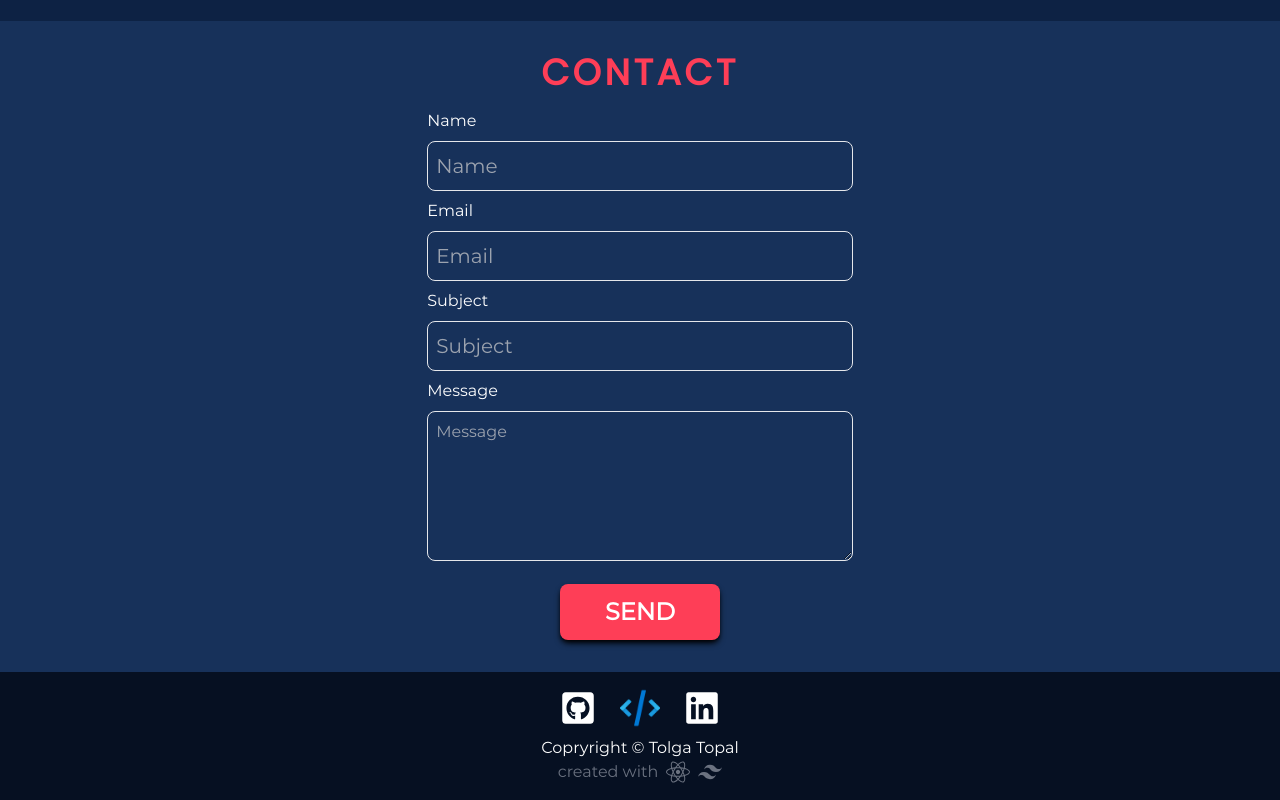
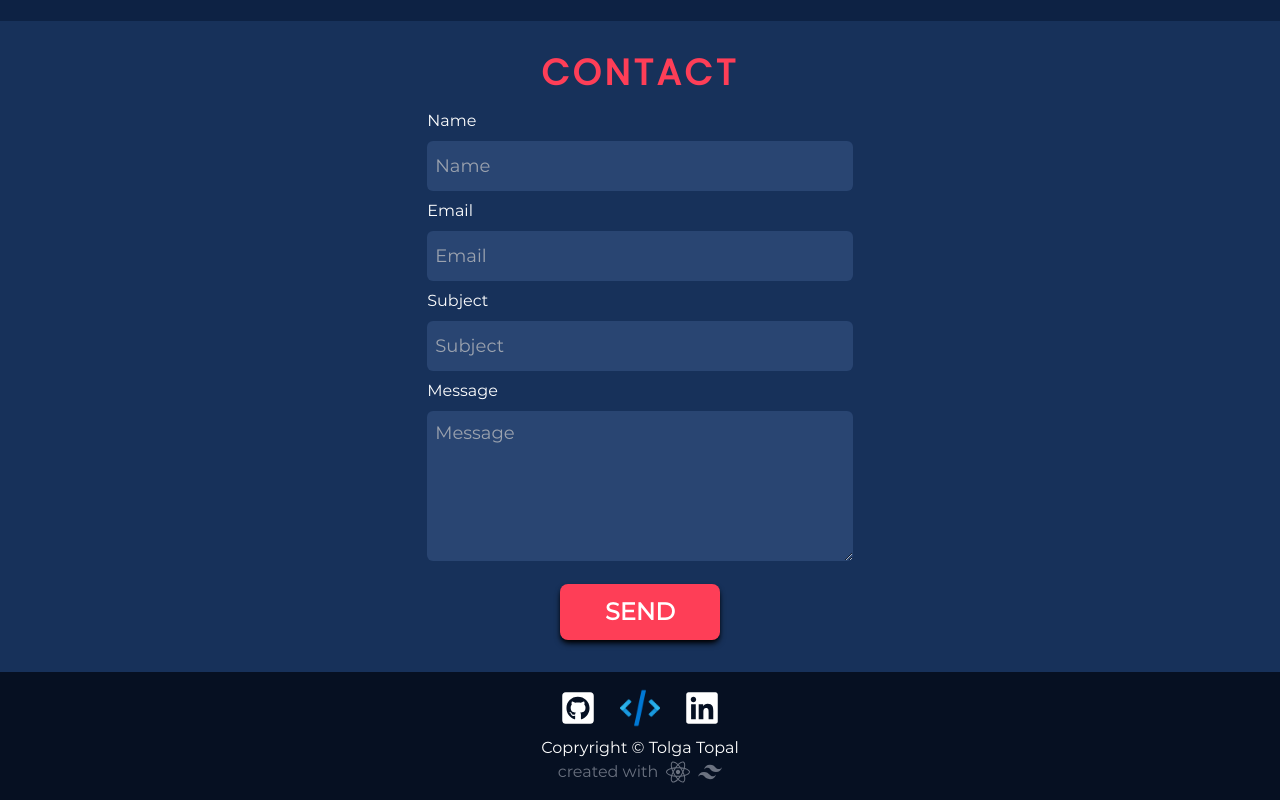
Before and after one commit to Torsoto/Portfolio, a React (Create React App) app: page / in a window 1280 px wide. Shown: the part 3369-4169 px from the top of the page. Built offline with nearby package versions, Linux system fonts and the light colour scheme.

Commit message:
changed contact design

```diff
--- a/src/components/Contact.jsx
+++ b/src/components/Contact.jsx
@@ -29,7 +29,7 @@ const Contact = () => {
                     type="text"
                     name="Name"
                     placeholder="Name"
-                    className="text-white w-full h-[50px] text-xl p-2 appearance-none border outline-none focus:outline-none bg-[#17315a] rounded-lg focus:bg-[#122444] "
+                    className="text-white w-full h-[50px] text-lg p-2 appearance-none border-none outline-none focus:outline-none bg-[#294572] rounded-md"
                   />
                 </li>
                 <p className="bg-[#17315a]">Email</p>
@@ -39,7 +39,7 @@ const Contact = () => {
                     type="email"
                     name="Email"
                     placeholder="Email"
-                    className="text-white w-full h-[50px] text-xl p-2 appearance-none border outline-none focus:outline-none bg-[#17315a] rounded-lg focus:bg-[#122444]"
+                    className="text-white w-full h-[50px] text-lg p-2 appearance-none border-none outline-none focus:outline-none bg-[#294572] rounded-md"
                   />
                 </li>
                 <p className="bg-[#17315a]">
@@ -51,7 +51,7 @@ const Contact = () => {
                     type="text"
                     name="Subject"
                     placeholder={isEnglish ? "Subject" : "Betreff"}
-                    className="text-white w-full h-[50px] text-xl p-2 appearance-none border outline-none focus:outline-none bg-[#17315a] rounded-lg focus:bg-[#122444]"
+                    className="text-white w-full h-[50px] text-lg p-2 appearance-none border-none outline-none focus:outline-none bg-[#294572] rounded-md"
                   />
                 </li>
                 <p className="bg-[#17315a]">
@@ -63,7 +63,7 @@ const Contact = () => {
                     type="textarea"
                     name="Message"
                     placeholder={isEnglish ? "Message" : "Nachricht"}
-                    className="text-white w-full p-2 appearance-none border outline-none focus:outline-none bg-[#17315a] h-[150px] rounded-lg focus:bg-[#122444]"
+                    className="text-white w-full p-2 appearance-none text-lg outline-none border-none focus:outline-none bg-[#294572] h-[150px] rounded-md"
                   />
                 </li>
               </ul>
```
